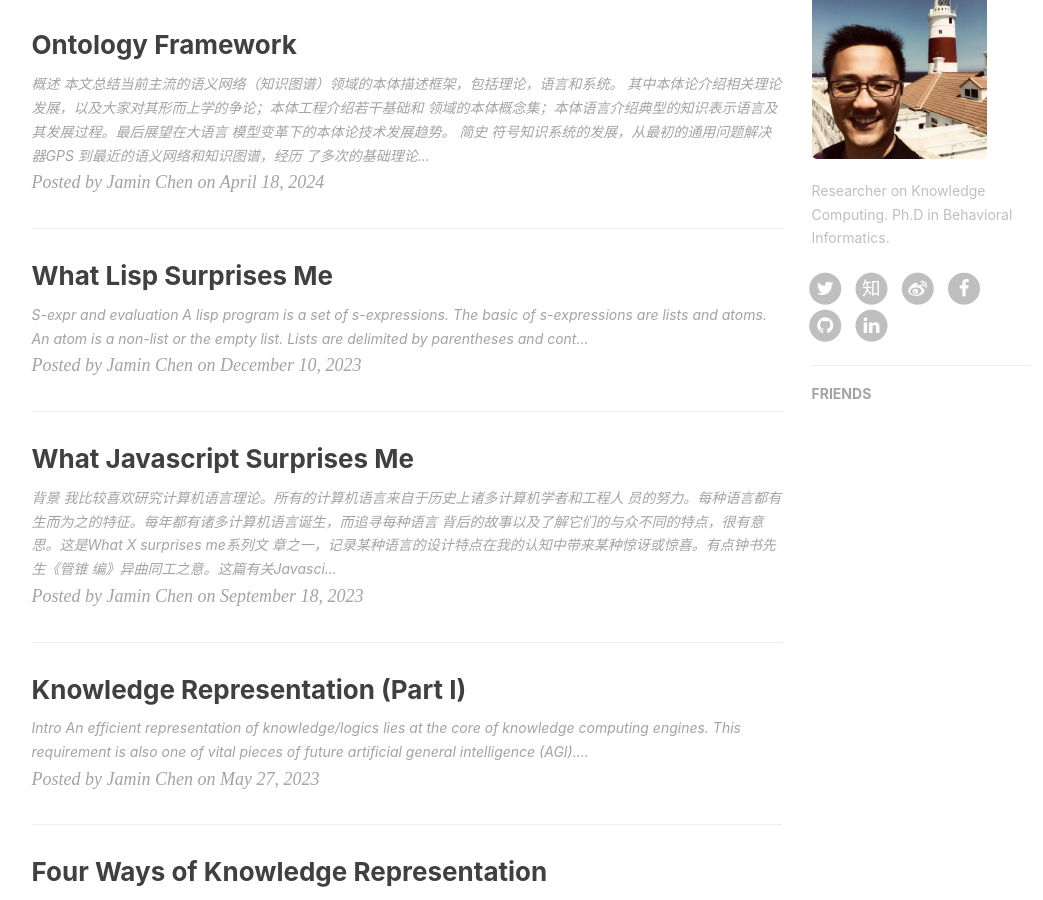
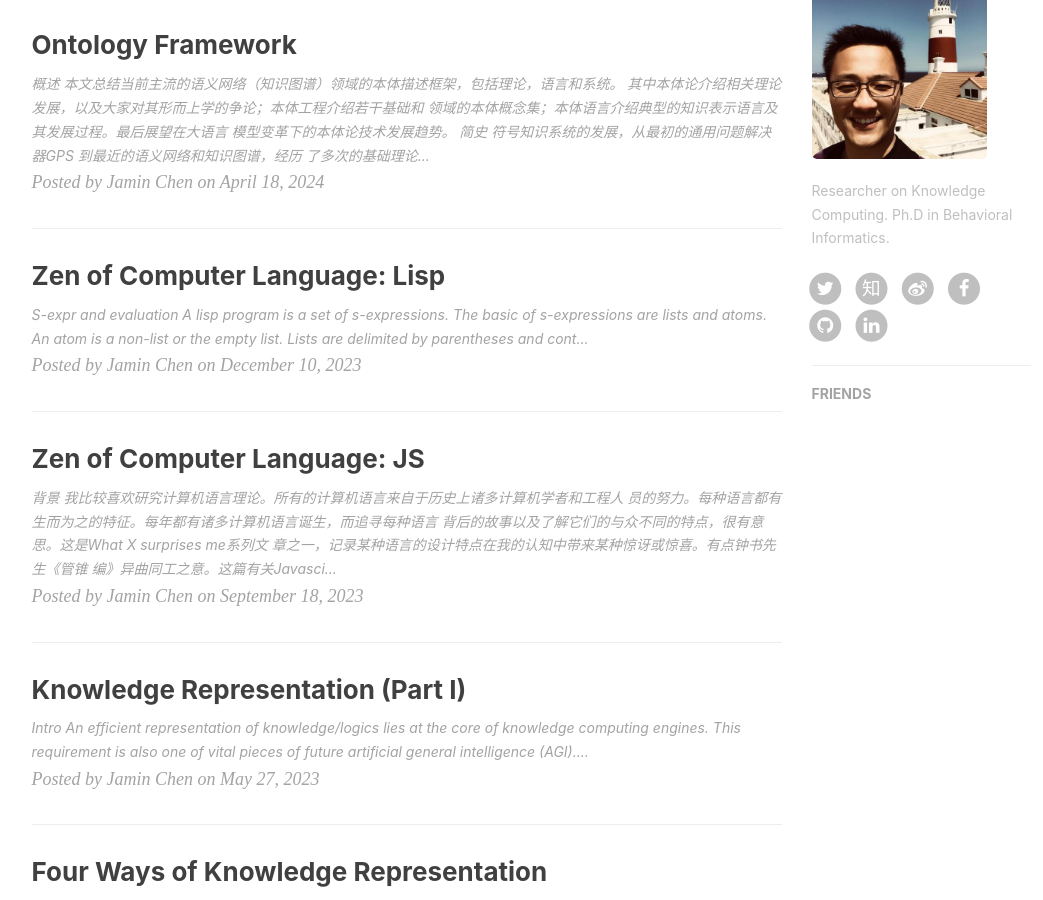
Before and after one commit to lambdacogito/lambdacogito.github.io, a Jekyll site: the page built from index.html, in a window 1280 px wide and 900 px high, scrolled down 867 px. Shown: the whole window, without its empty margins (136-1179 px from the left). Built offline with Jekyll 4.4.1, drawn with Linux system fonts in a browser that asks for light colours; nearby versions of some CDN libraries; the list of posts is cut into pages by our own code; comment, search, counter and statistics services are not loaded.

Commit message:
"Update:  _config.yml content/_posts/2023-09-18-what-javascript-surprises-me.md content/_posts/2023-12-10-what-lisp-surprises-me.md pwa/icons/128.png pwa/icons/192.png pwa/icons/512.png pwa/manifest.json"

```diff
--- a/_config.yml
+++ b/_config.yml
@@ -14,7 +14,7 @@
   poems:
     output: true
   projects:
-    output: true
+    output: false
 
 # Publish posts or collection documents with a future date.
 future: true
@@ -65,7 +65,7 @@
 
 # Analytics settings
 # Baidu Analytics
-# ba_track_id: [your track id]
+ba_track_id: 933a7ca2adb3fad09e99a8fc2f538d69
 
 # Sidebar settings
 sidebar: true
--- a/content/_posts/2023-09-18-what-javascript-surprises-me.md
+++ b/content/_posts/2023-09-18-what-javascript-surprises-me.md
@@ -1,6 +1,6 @@
 ---
 layout: post
-title: "What Javascript Surprises Me"
+title: "Zen of Computer Language: JS"
 date: 2023-09-18
 author: "Jamin Chen"
 header-img: "img/post-bg-universe.jpg"
--- a/content/_posts/2023-12-10-what-lisp-surprises-me.md
+++ b/content/_posts/2023-12-10-what-lisp-surprises-me.md
@@ -1,6 +1,6 @@
 ---
 layout: post
-title: "What Lisp Surprises Me"
+title: "Zen of Computer Language: Lisp"
 date: 2023-12-10
 author: "Jamin Chen"
 header-img: "img/post-bg-universe.jpg"
```
Also changed, not shown: pwa/icons/128.png (deleted), pwa/icons/192.png (added), pwa/icons/512.png, pwa/manifest.json.
